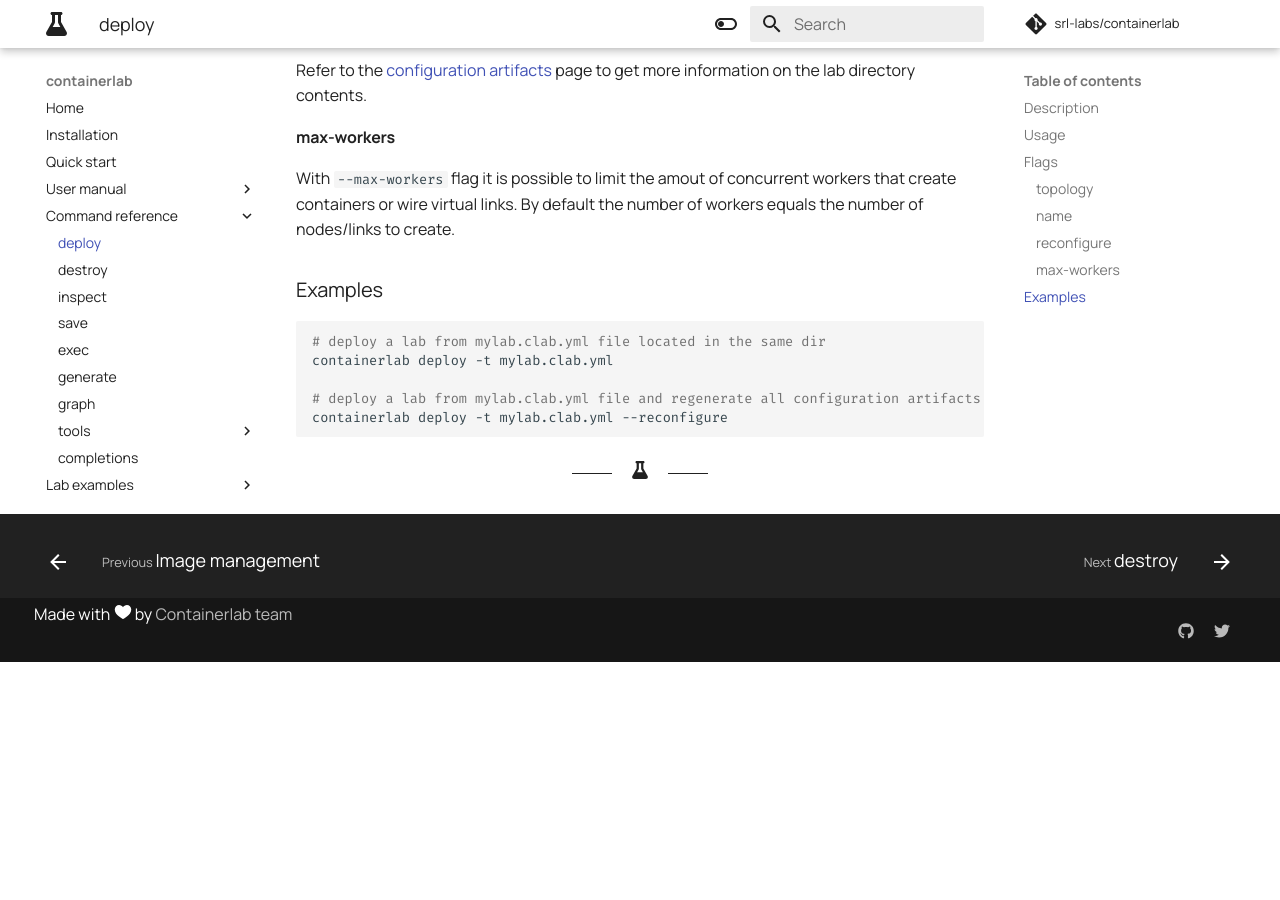
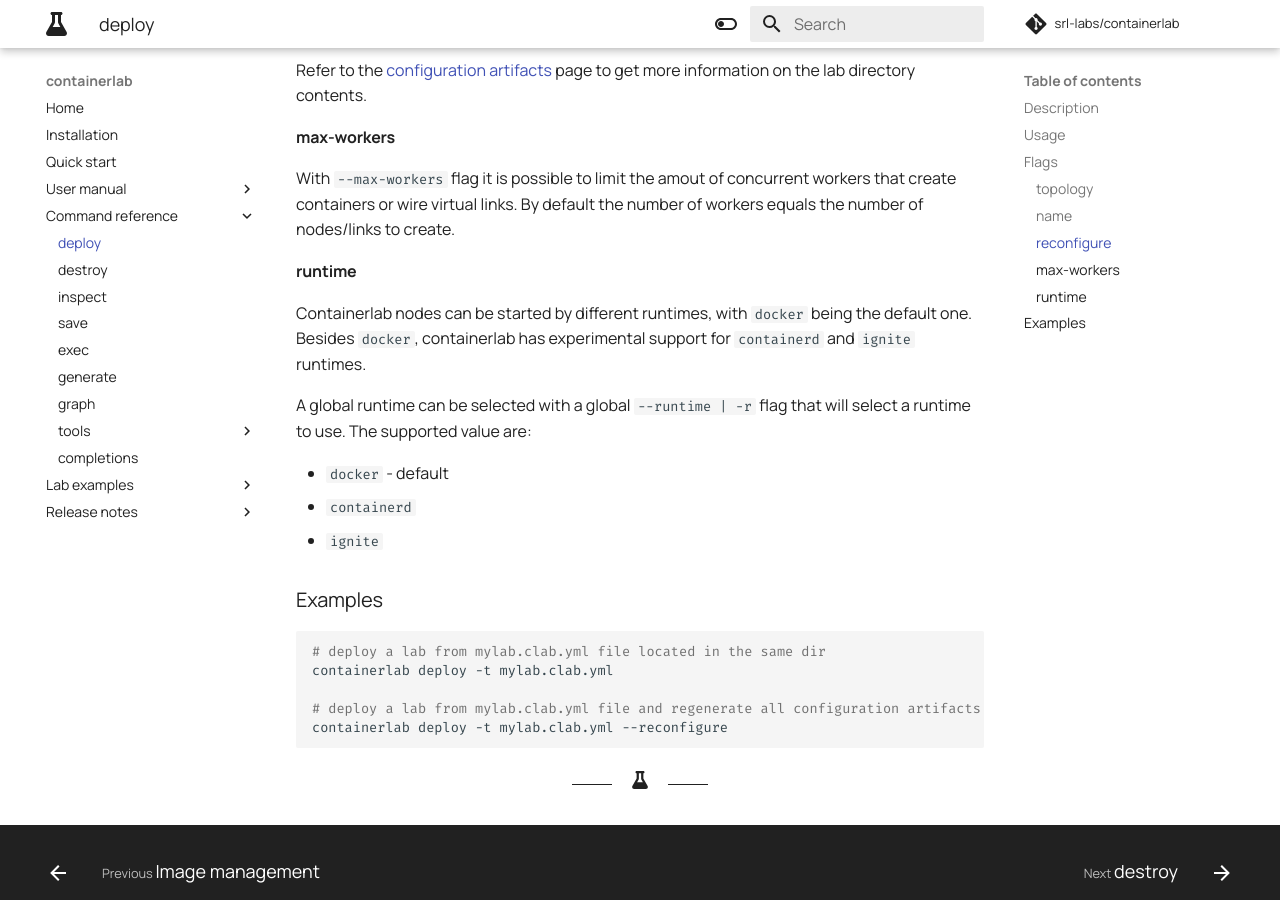
Before and after one commit to srl-labs/containerlab, an MkDocs documentation site: the page built from docs/cmd/deploy.md, in a window 1280 px wide and 900 px high, scrolled down 836 px. Built offline with MkDocs 1.6.1 and Material for MkDocs 9.7.7, drawn with Linux system fonts in a browser that asks for light colours; comment, search, counter and statistics services are not loaded; before the commit the page ends 1498 px from its top, so only the background shows below that.

Commit message:
refactored some wording

````diff
--- a/docs/cmd/deploy.md
+++ b/docs/cmd/deploy.md
@@ -31,6 +31,15 @@ Refer to the [configuration artifacts](../manual/conf-artifacts.md) page to get
 #### max-workers
 With `--max-workers` flag it is possible to limit the amout of concurrent workers that create containers or wire virtual links. By default the number of workers equals the number of nodes/links to create.
 
+#### runtime
+Containerlab nodes can be started by different runtimes, with `docker` being the default one. Besides `docker`, containerlab has experimental support for `containerd` and `ignite` runtimes.
+
+A global runtime can be selected with a global `--runtime | -r` flag that will select a runtime to use. The supported value are:
+
+* `docker` - default
+* `containerd`
+* `ignite`
+
 ### Examples
 
 ```bash
````
Also changed, not shown: docs/manual/nodes.md (+3 -3 lines), 1 other file.
